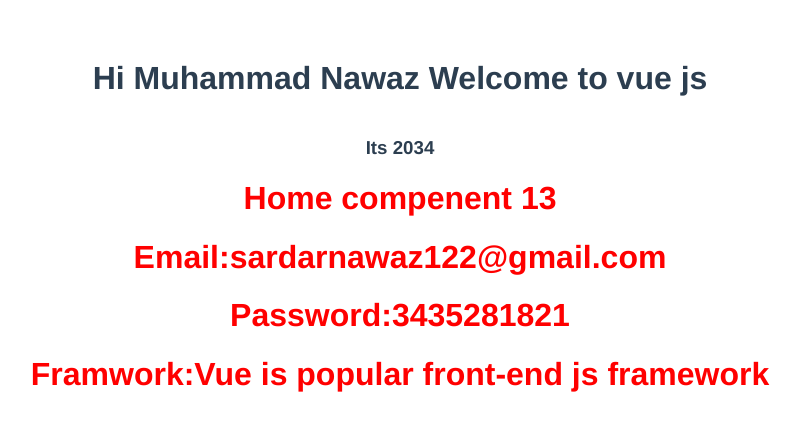
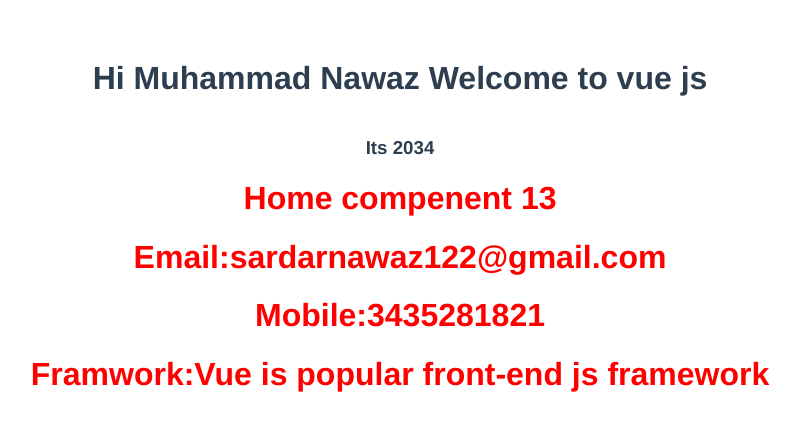
Before and after one commit to nawazfdev/Vue-Js, a Vue app in the folder chapter3/: page / in a window 1280 px wide. Shown: the top 430 px of the page, without its empty margins (240-1041 px from the left). Built offline with nearby package versions, Linux system fonts and the light colour scheme.

Commit message:
Home Component is changed

```diff
--- a/chapter3/src/components/Home.vue
+++ b/chapter3/src/components/Home.vue
@@ -2,7 +2,7 @@
 
     <h1>Home compenent {{ "MuhammadNawaz".length }}</h1>
     <h1>Email:{{ email }}</h1>
-    <h1>Password:{{ Mobile }}</h1>
+    <h1>Mobile:{{ Mobile}}</h1>
     <h1>Framwork:{{ getName() }}</h1>
 
 
```
